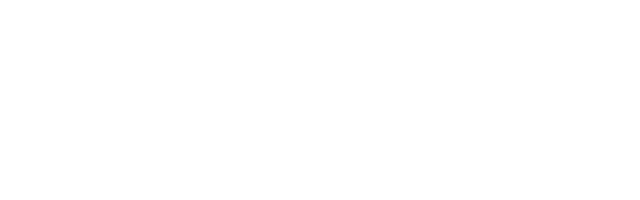
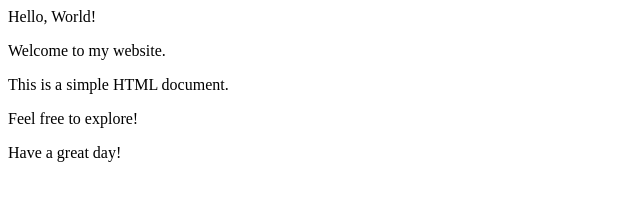
Before and after one commit to Tejkumar-hacker/my-profile, a plain HTML site: page index.html in a window 1280 px wide. Shown: the whole page, without its empty margins (0-640 px from the left). Drawn offline with Linux system fonts and the light colour scheme.

Commit message:
updated v

```diff
--- a/index.html
+++ b/index.html
@@ -6,6 +6,12 @@
     <title>Document</title>
 </head>
 <body>
-
+    <div class="p">Hello, World!</div>
+    <div>
+        <p>Welcome to my website.</p>
+        <p>This is a simple HTML document.</p>
+        <p>Feel free to explore!</p>
+        <p>Have a great day!</p>
+    </div>
 </body>
 </html>
```
